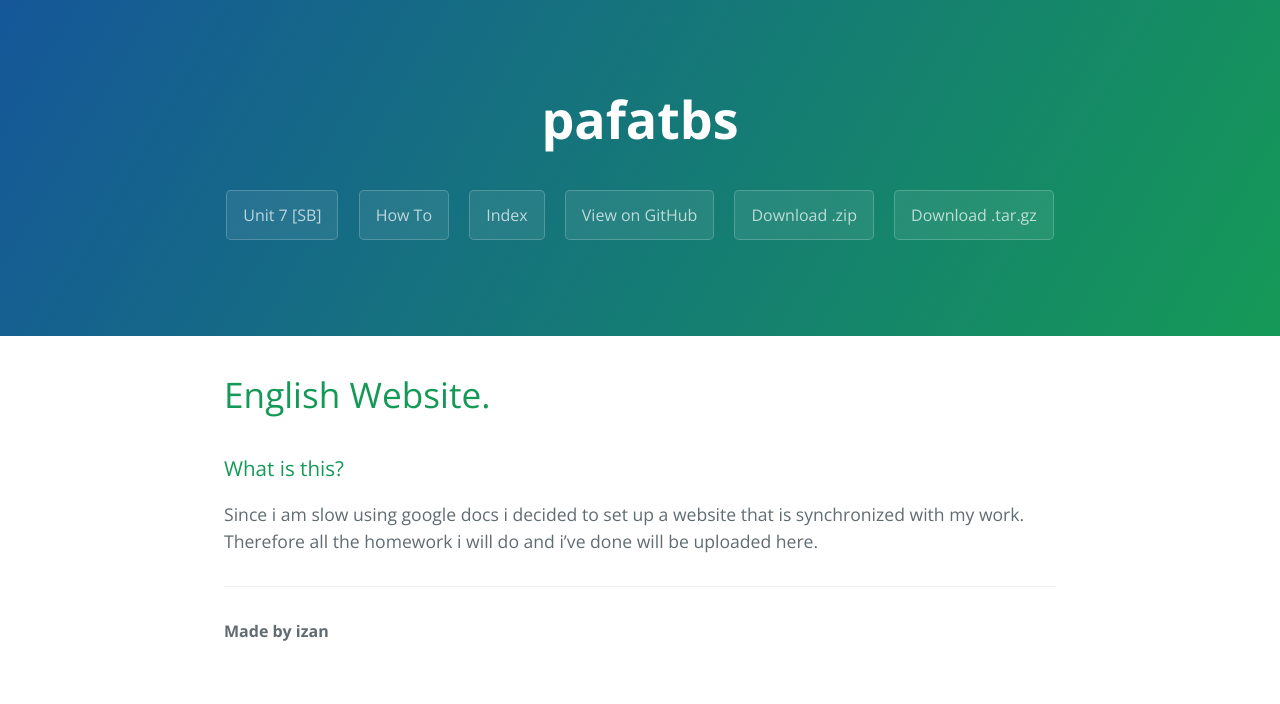
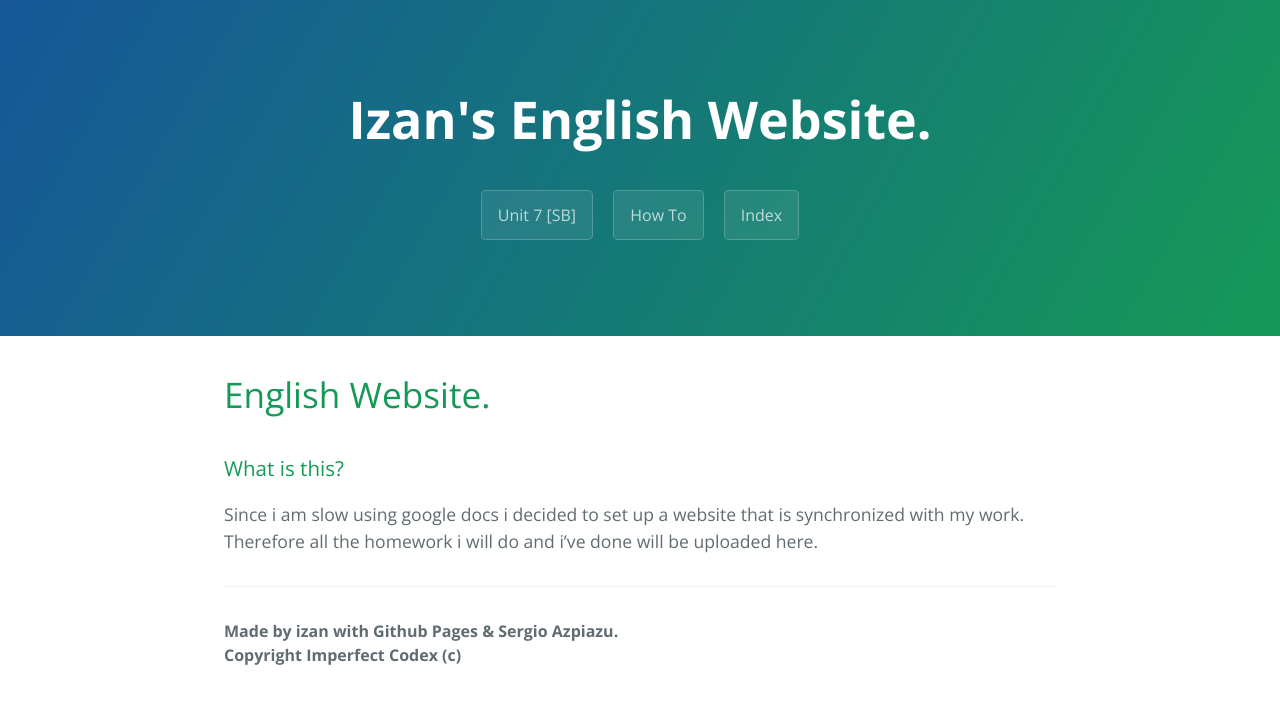
Before and after one commit to phuston/patrickandfrantonarethebestninjas, a Jekyll site: the page built from index.md, in a window 1280 px wide. Shown: the top 704 px of the page. Built offline with Jekyll 4.4.1, drawn with Linux system fonts in a browser that asks for light colours.

Commit message:
Update template.html

```diff
--- a/_layouts/template.html
+++ b/_layouts/template.html
@@ -11,14 +11,12 @@
   </head>
   <body>
     <section class="page-header">
-      <h1 class="project-name">pafatbs</h1>
+      <h1 class="project-name">Izan's English Website.</h1>
       <h2 class="project-tagline"></h2>
       {% for page in site.pages %}
         <a href= {{ page.filename }} class="btn">{{ page.title }}</a>
       {% endfor %}
-      <a href="https://github.com/phuston/patrickandfrantonarethebestninjas" class="btn">View on GitHub</a>
-      <a href="https://github.com/phuston/patrickandfrantonarethebestninjas/zipball/master" class="btn">Download .zip</a>
-      <a href="https://github.com/phuston/patrickandfrantonarethebestninjas/tarball/master" class="btn">Download .tar.gz</a>
+
     </section>
 
     <section class="main-content">
@@ -26,8 +24,8 @@
       {{ content }}
 
       <footer class="site-footer">
-        <span class="site-footer-owner">Made by izan</span>
-
+        <span class="site-footer-owner">Made by izan with Github Pages & Sergio Azpiazu.</span>
+        <span class="site-footer-owner">Copyright Imperfect Codex (c)</span>
 
       </footer>
 
```
